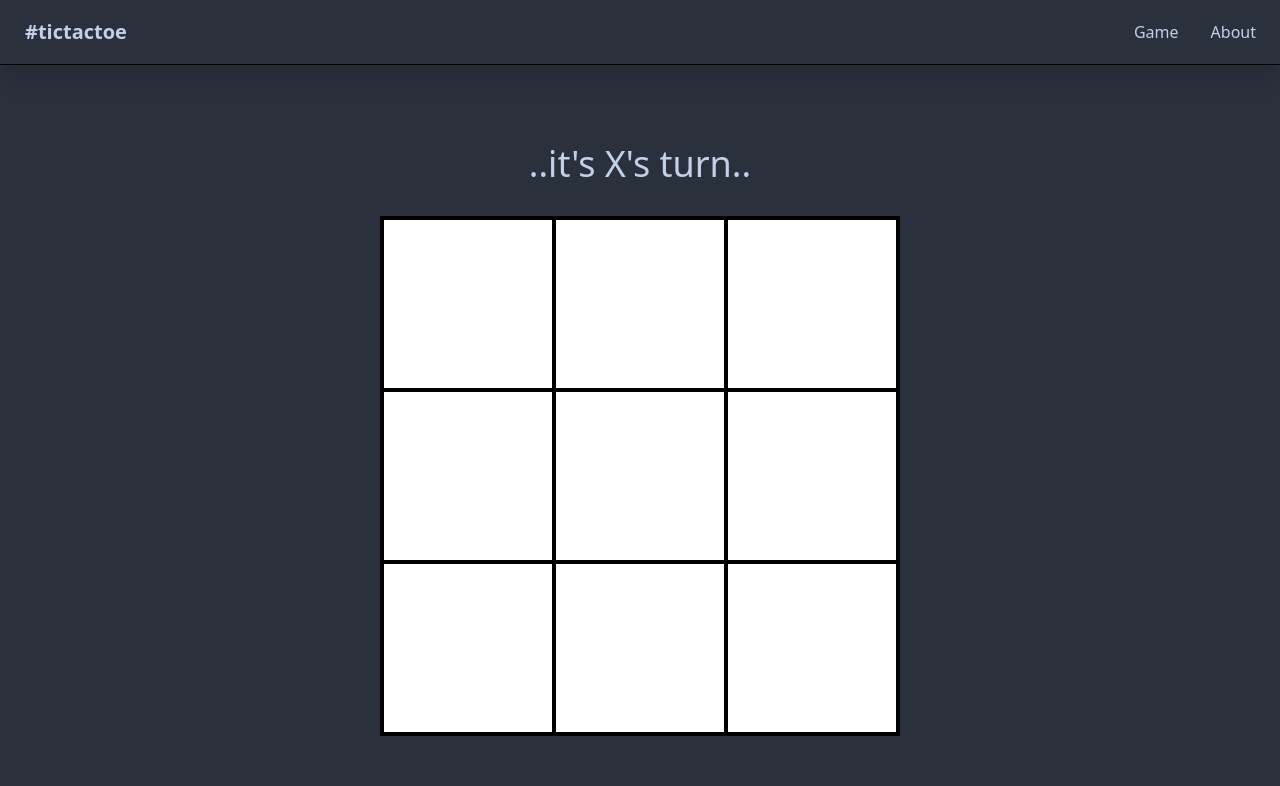
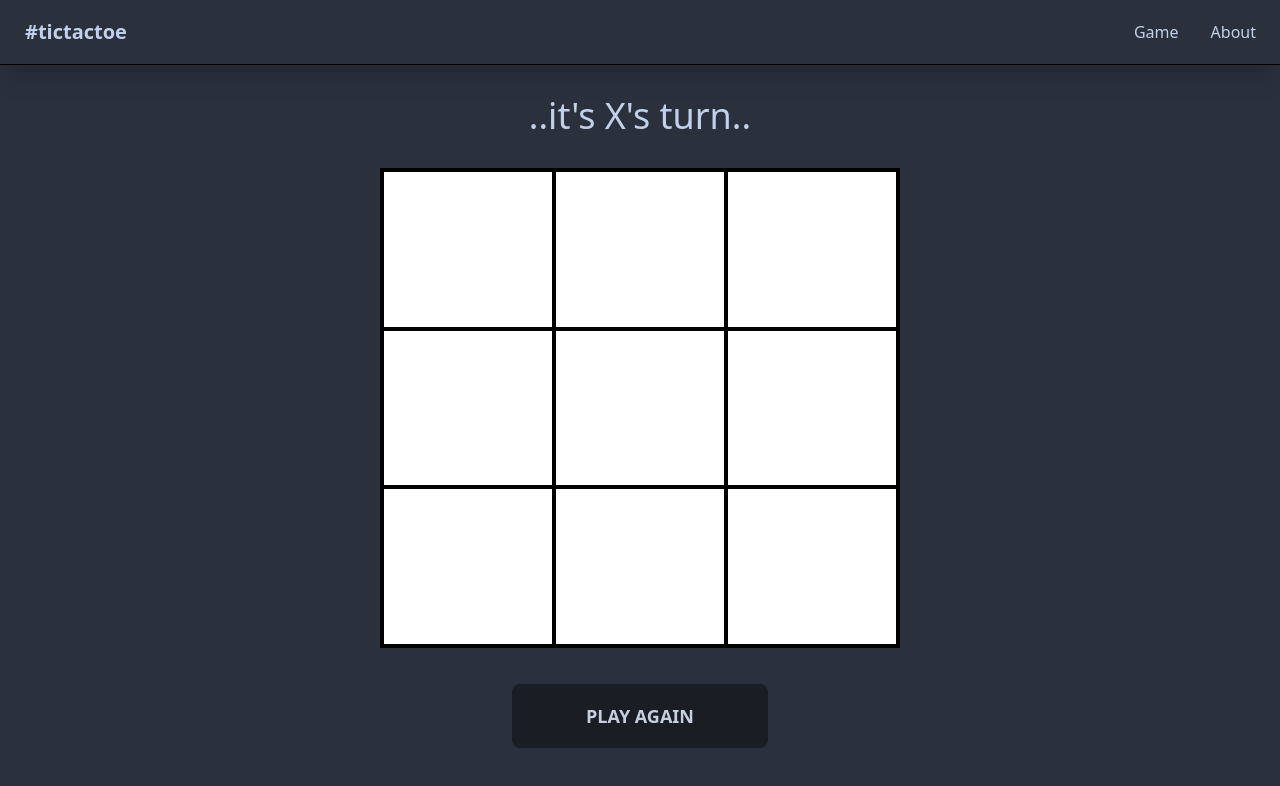
Before and after one commit to germagla/tic-tac-toe-svelte, a SvelteKit app: page /game in a window 1280 px wide. Shown: the top 786 px of the page. Built offline with nearby package versions, Linux system fonts and the light colour scheme.

Commit message:
working state before changing Tile format

```diff
--- a/src/components/GameBoard.svelte
+++ b/src/components/GameBoard.svelte
@@ -25,15 +25,7 @@
 
   };
 
-  const handleClick = (event) => {
-    console.log(event.target);
 
-
-  };
-
-  const resetBoard = () => {
-    //TODO: write resetBoard function
-  };
 
   // let $isXTurn = true;
 
--- a/src/routes/game/+page.svelte
+++ b/src/routes/game/+page.svelte
@@ -1,17 +1,37 @@
 <script>
   import GameBoard from "../../components/GameBoard.svelte";
-  import { isXTurn } from "../../store.ts";
+  import { isXTurn, winner, Board } from "../../store.ts";
+
+  const resetBoard = () => {
+    isXTurn.set(true);
+    Board.set([
+      { id: 0, value: null },
+      { id: 1, value: null },
+      { id: 2, value: null },
+      { id: 3, value: null },
+      { id: 4, value: null },
+      { id: 5, value: null },
+      { id: 6, value: null },
+      { id: 7, value: null },
+      { id: 8, value: null }
+    ]); //TODO: again, hardcode bad, preferably use Array(9).fill() or something
+    winner.set({});
+  };
+
 </script>
 
-<div class="gamepage flex flex-col place-content-center place place-items-center">
-  <h1 class="p-8 text-4xl">..it's {$isXTurn? "X's" : "O's"} turn..</h1>
-  <GameBoard/>
+<div class="gamepage flex flex-col place-content-center place-items-center">
+  <h1 class="p-8 text-4xl">..it's {$isXTurn ? "X's" : "O's"} turn..</h1>
+  <GameBoard />
+  <!--{#if $winner.decided}-->
+  <button class="btn btn-wide btn-xs sm:btn-sm md:btn-md lg:btn-lg m-9" on:click={resetBoard}>Play Again</button>
+  <!--{/if}-->
 </div>
 
 <style>
-  .gamepage{
-      /*width: 95vw;*/
-      height: 90vh;
-      /*background-color: blue;*/
-  }
+    .gamepage {
+        /*width: 95vw;*/
+        height: 90vh;
+        /*background-color: blue;*/
+    }
 </style>
--- a/src/store.ts
+++ b/src/store.ts
@@ -15,3 +15,5 @@ export const Board = writable([
 ]);
 
 export const isXTurn = writable(true);
+
+export const winner = writable({})
```
